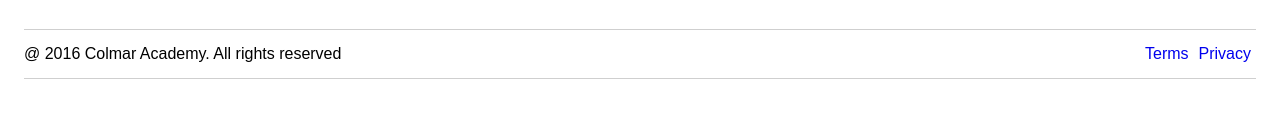
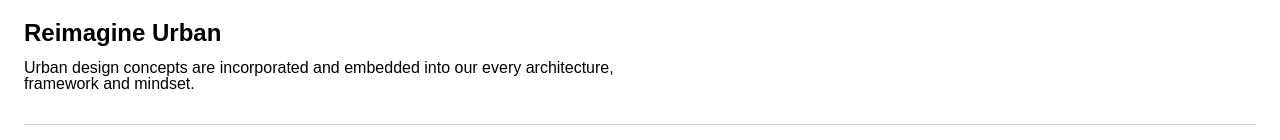
Before and after one commit to gideonfu55/ColmarAcademy-html-assessment, a plain HTML site: page index.html in a window 1280 px wide. Shown: the part 2661-2801 px from the top of the page. Before the commit the page ends 2740 px from the top, so only its background shows below. Drawn offline with Linux system fonts and the light colour scheme.

Commit message:
update video-text

```diff
--- a/css/colmarAcademyStyle.css
+++ b/css/colmarAcademyStyle.css
@@ -285,6 +285,8 @@ nav {
 
 .video-text {
   display: flex;
+  width: 50%;
+  margin-left: 24px;
   flex-direction: column;
   text-align: left;
   margin-top: 24px;
--- a/index.html
+++ b/index.html
@@ -210,10 +210,10 @@
         </div>
       </div>
 
-      <!-- <div class="video-text">
+      <div class="video-text">
         <h3>Reimagine Urban</h3>
         <p>Urban design concepts are incorporated and embedded into our every architecture, framework and mindset.</p>
-      </div> -->
+      </div>
     </section>
 
     <!-- footer -->
```
